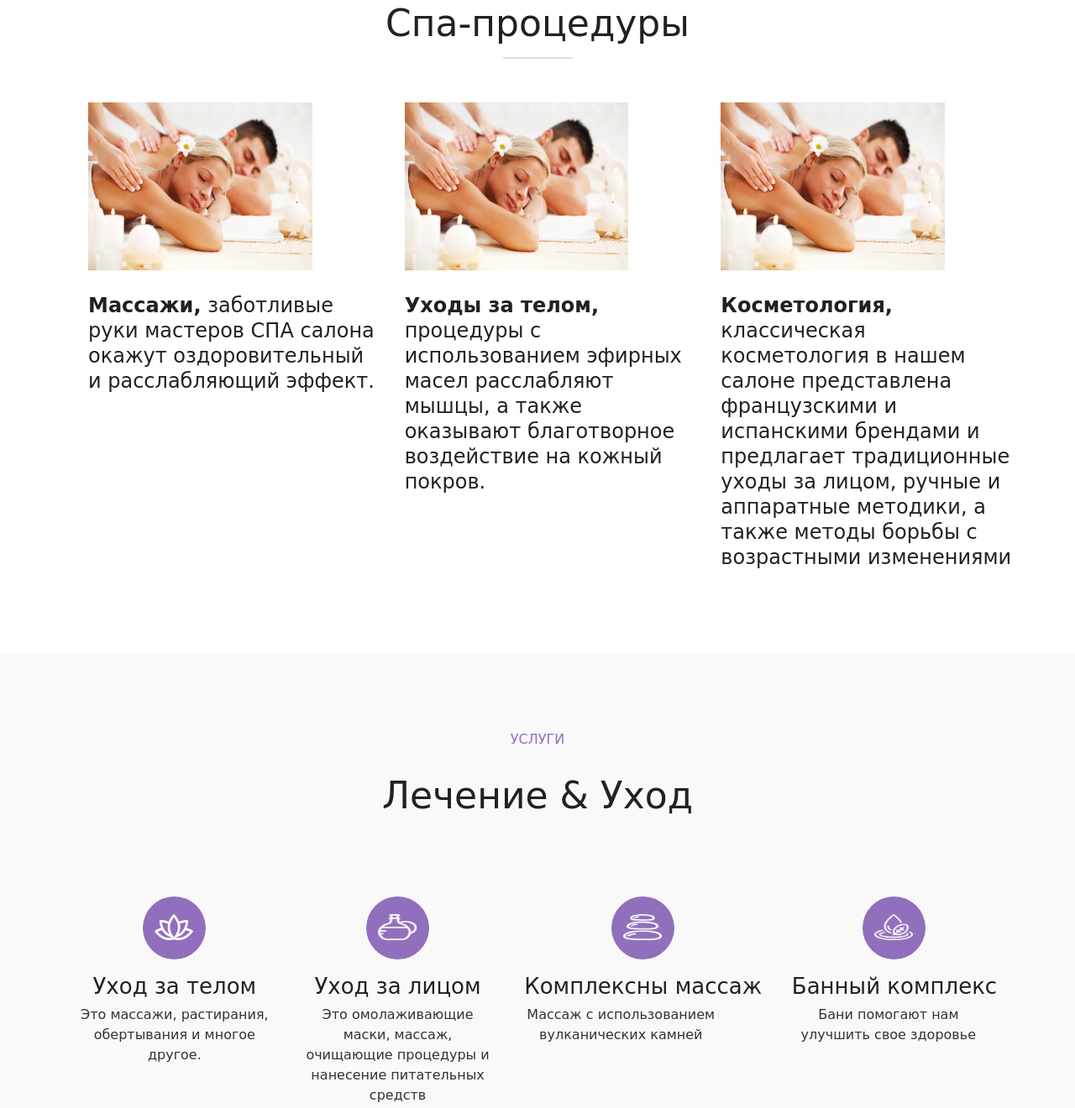
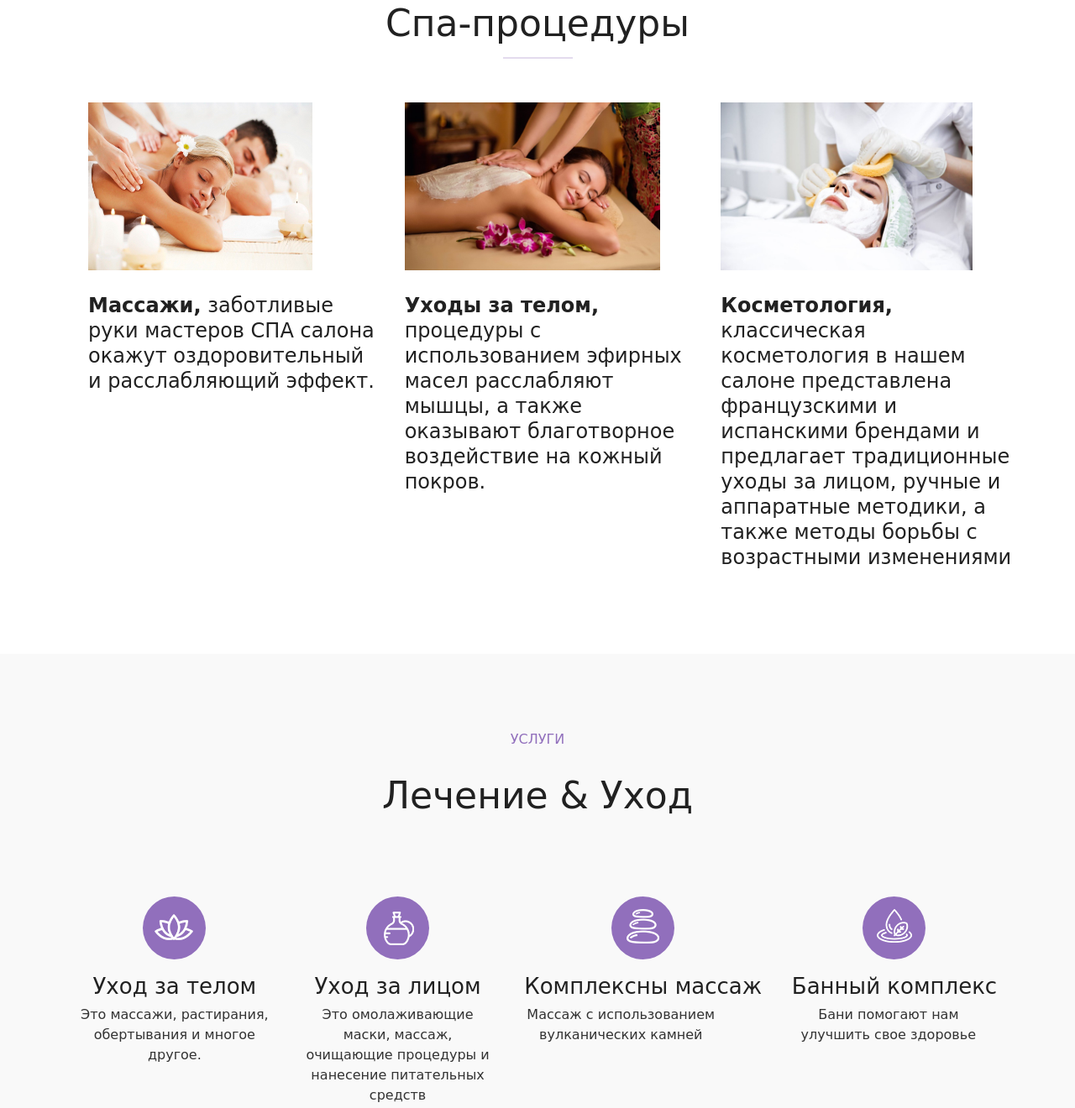
Before and after one commit to skrega/kallyas, a website: page app/index.html in a window 1280 px wide. Shown: the part 960-2280 px from the top of the page at 84% size. Drawn offline with nearby package versions, Linux system fonts and the light colour scheme; files that its build step writes are made by us from their sources; files whose address does not match are found by name; a web font is replaced by a local one.

Commit message:
fixed section kind

```diff
--- a/app/index.html
+++ b/app/index.html
@@ -108,7 +108,7 @@
                 </div>
                 <div class="kinds__item wow fadeInDownBig">
                     <a class="kinds__item-img" href="#">
-                        <img src="images/content/kind-massage.jpg" alt="">
+                        <img src="images/content/kind-care.jpg" alt="">
                     </a>
                     <div class="kinds__item-text">
                         <span>Уходы за телом,</span> процедуры с использованием эфирных масел расслабляют мышцы, а также оказывают благотворное воздействие на кожный покров.
@@ -116,7 +116,7 @@
                 </div>
                 <div class="kinds__item wow fadeInRightBig">
                     <a class="kinds__item-img" href="#">
-                        <img src="images/content/kind-massage.jpg" alt="">
+                        <img src="images/content/kind-cosmetic.jpeg" alt="">
                     </a>
                     <div class="kinds__item-text">
                         <span>Косметология,</span> классическая косметология в нашем салоне представлена французскими и испанскими брендами и предлагает
@@ -147,7 +147,7 @@
                     </div>
                 </div>
                 <div class="servisec__inner-item">
-                    <div class="servisec-item__img">
+                    <div class="servisec-item__img servisec__img-2">
                         <img src="images/content/service-icon2.png" alt="">
                     </div>
                     <div class="servisec-item__title">
@@ -158,7 +158,7 @@
                     </div>
                 </div>
                 <div class="servisec__inner-item">
-                    <div class="servisec-item__img">
+                    <div class="servisec-item__img servisec__img-3">
                         <img src="images/content/service-icon3.png" alt="">
                     </div>
                     <div class="servisec-item__title">
@@ -170,7 +170,7 @@
                     </div>
                 </div>
                 <div class="servisec__inner-item">
-                    <div class="servisec-item__img">
+                    <div class="servisec-item__img servisec__img-4">
                         <img src="images/content/service-icon4.png" alt="">
                     </div>
                     <div class="servisec-item__title">
--- a/app/scss/style.scss
+++ b/app/scss/style.scss
@@ -222,6 +222,30 @@
     max-width: 230px;
     width: 100%;
     color: #333333;
+}
+.servisec__img-2{
+    img{
+        width: 36px;
+        height: 40px;
+        left: 21px;
+        top: 18px;;
+    }
+}
+.servisec__img-3 {
+    img {
+        width: 39px;
+        height: 41px;
+        left: 18px;
+        top: 15px;
+    }
+}
+.servisec__img-4 {
+    img {
+        width: 42px;
+        height: 40px;
+        left: 17px;
+        top: 15px;
+    }
 }
 /* end servisec */
 /* start about */
@@ -664,8 +688,7 @@
 .footer__copy-text{
     padding-top: 30px;
     padding-bottom: 50px;
-    display: flex;
-    justify-content: flex-end;
+    text-align: center;
     color: #aeb0b5;
     border-top: 1px solid #3a3b43;
 }
```
Also changed, not shown: app/images/content/kind-care.jpg (added), app/images/content/kind-cosmetic.jpeg (added), app/images/content/services-icon1.svg (deleted).
